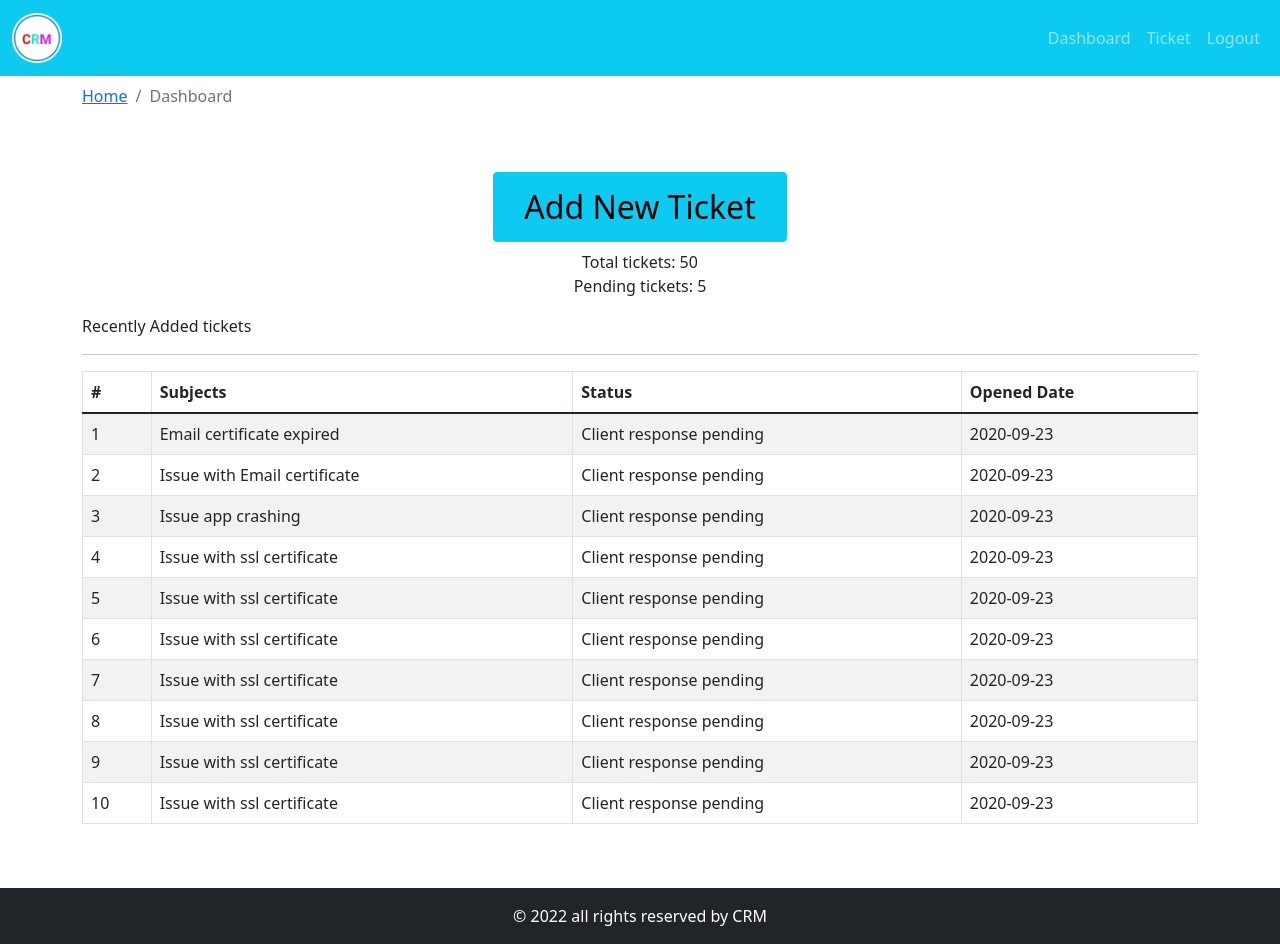
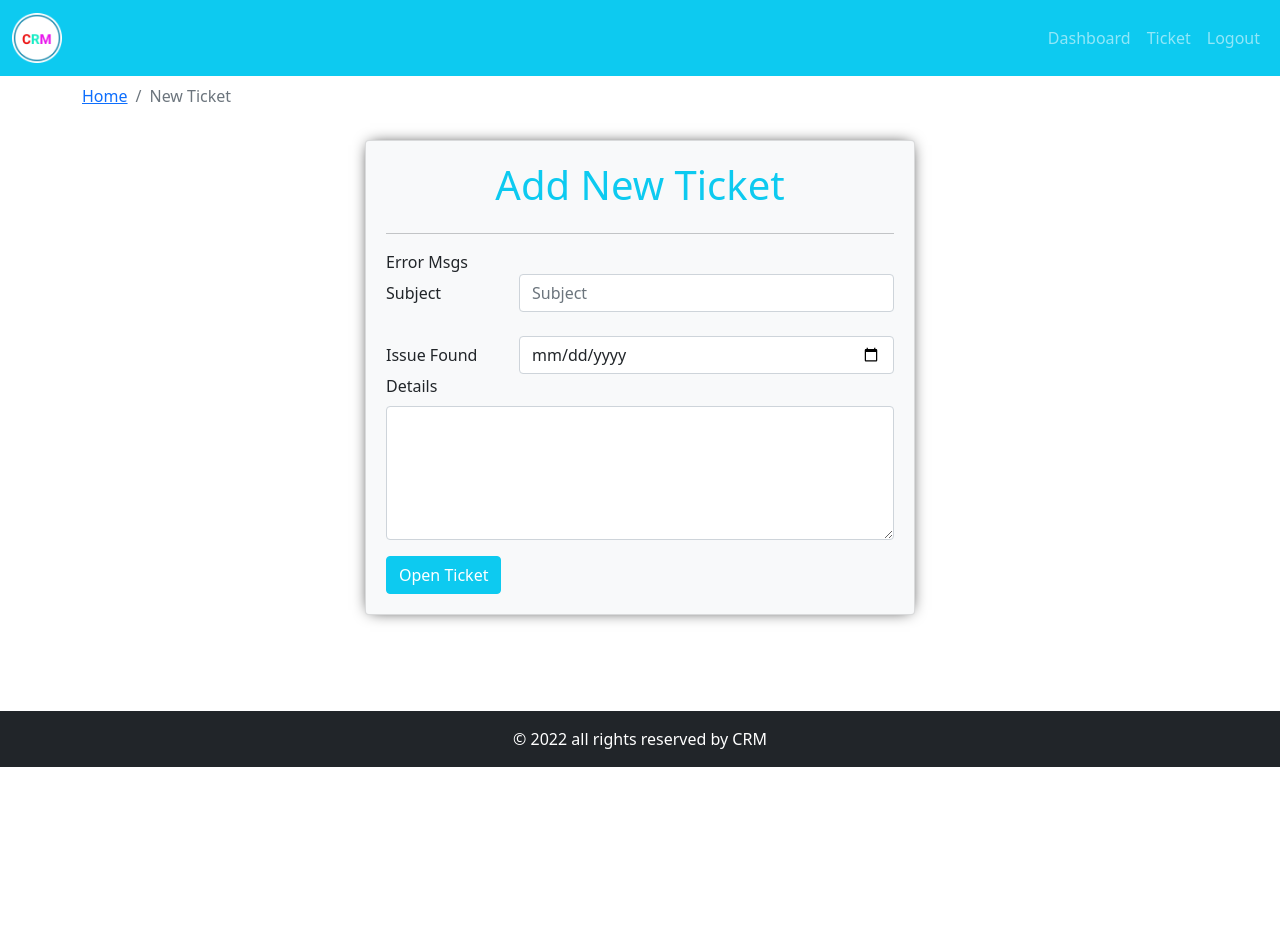
Before and after one commit to salmanamemon/crm-frontend, a React (Create React App) app: page / in a window 1280 px wide. After the commit the page ends 800 px from the top, so only its background shows below. Built offline with nearby package versions, Linux system fonts and the light colour scheme.

Commit message:
Add a Ticket page added with validation

```diff
--- a/src/App.js
+++ b/src/App.js
@@ -2,13 +2,15 @@
 import DefaultLayout from './layout/DefaultLayout';
 import Dashboard  from './page/dashboard/Dashboard.page';
 import Entry from './page/entry/Entry.page';
+import { AddTicket } from './page/new-ticket/AddTicket.page';
 
 function App() {
   return (
     <div className="App">
       {/* <Entry /> */}
       <DefaultLayout>
-        <Dashboard />
+        {/* <Dashboard /> */}
+        <AddTicket />
       </DefaultLayout>
     </div>
   );
--- /dev/null
+++ b/src/components/add-ticket-form/AddTicketForm.comp.js
@@ -0,0 +1,82 @@
+import React from "react";
+import {
+  Form,
+  Card,
+  Row,
+  Col,
+  Button,
+  Spinner,
+  Alert,
+} from "react-bootstrap";
+
+import "./add-ticket-form.style.css";
+import PropTypes from 'prop-types';
+
+export const AddTicketForm = ({handleOnChange, handleOnSubmit, frmDt, frmDataError}) => {
+  console.log(frmDt);
+  return (
+    <Card className="mt-3 add-new-ticket bg-light">
+      <h1 className="text-info text-center">Add New Ticket</h1>
+      <hr />
+      <div>
+        Error Msgs
+      </div>
+      <Form autoComplete="off" onSubmit={handleOnSubmit}>
+        <Form.Group as={Row} className="mb-4">
+          <Form.Label column sm={3}>
+            Subject
+          </Form.Label>
+          <Col sm={9}>
+            <Form.Control
+              name="subject"
+              maxLength="100"
+              placeholder="Subject"
+              value={frmDt.subject}
+              onChange={handleOnChange}
+              required
+            />
+            <Form.Text className="text-danger">
+              {frmDataError.subject && "Subject is required"}
+            </Form.Text>
+          </Col>
+        </Form.Group>
+        <Form.Group as={Row}>
+          <Form.Label column sm={3}>
+            Issue Found
+          </Form.Label>
+          <Col sm={9}>
+            <Form.Control
+              type="date"
+              name="issueDate"
+              value={frmDt.issueDate}
+              onChange={handleOnChange}
+              required
+            />
+          </Col>
+        </Form.Group>
+        <Form.Group className="mb-3">
+          <Form.Label>Details</Form.Label>
+          <Form.Control
+            as="textarea"
+            name="message"
+            rows="5"
+            value={frmDt.message}
+            onChange={handleOnChange}
+            required
+          />
+        </Form.Group>
+
+        <Button className="text-white" type="submit" variant="info" block>
+          Open Ticket
+        </Button>
+      </Form>
+    </Card>
+  );
+};
+
+AddTicketForm.propTypes = {
+  handleOnSubmit: PropTypes.func.isRequired,
+  handleOnChange: PropTypes.func.isRequired,
+  frmDt: PropTypes.object.isRequired,
+  frmDataError: PropTypes.object.isRequired,
+}
--- /dev/null
+++ b/src/components/add-ticket-form/add-ticket-form.style.css
@@ -0,0 +1,8 @@
+.add-new-ticket {
+  max-width: 550px;
+  margin-left: auto;
+  margin-right: auto;
+  padding: 20px;
+  box-shadow: 0px 0px 15px -5px black;
+  margin-bottom: 50px;
+}
--- /dev/null
+++ b/src/page/new-ticket/AddTicket.page.js
@@ -0,0 +1,65 @@
+import React, {useState, useEffect} from "react";
+import { Container, Row, Col } from "react-bootstrap";
+import { PageBreadCrumb } from "../../components/breadcrumb/PageBreadCrumb.comp";
+import { AddTicketForm } from "../../components/add-ticket-form/AddTicketForm.comp";
+import { shortText } from "../../utils/validation";
+
+
+const initialFrmDt = {
+  subject: "",
+  issueDate: "",
+  message: "",
+};
+const initialFrmError = {
+  subject: false,
+  issueDate: false,
+  message: false,
+}
+export const AddTicket = () => {
+
+  const [frmData, setFrmData] = useState(initialFrmDt);
+  const [frmDataError, setFrmDataError] = useState(initialFrmError);
+  useEffect(() => {},[frmData, frmDataError]);
+
+  //Handle On Change (For Individual Field)
+  const handleOnChange = (e) => {
+    const {name, value} = e.target;
+
+    setFrmData({
+      ...frmData,
+      [name]: value,
+    })
+    //console.log(name,value);
+  }
+
+  //Handle On Submit (For Form)
+  const handleOnSubmit = async (e) => {
+    e.preventDefault();
+
+    setFrmDataError(initialFrmError);
+
+    const isSubjectValid = await shortText(frmData.subject)
+
+    setFrmDataError({
+      ...initialFrmError,
+      subject: !isSubjectValid,
+    })
+    console.log('Form Submit request is recieved', frmData)
+  }
+
+  return (
+    <Container>
+      <Row>
+        <Col>
+          <PageBreadCrumb page="New Ticket" />
+        </Col>
+      </Row>
+
+      <Row>
+        <Col>
+          <AddTicketForm handleOnChange={handleOnChange} frmDt={frmData} frmDataError={frmDataError} handleOnSubmit={handleOnSubmit}/>
+        </Col>
+      </Row>
+    </Container>
+  );
+};
--- /dev/null
+++ b/src/utils/validation.js
@@ -0,0 +1,3 @@
+export const shortText = (str) => {
+  return str.length >= 3 && str.length <= 100;
+};
```
